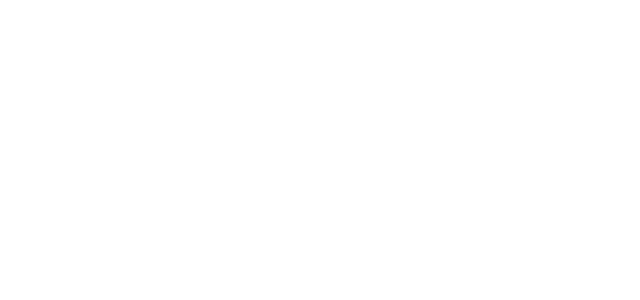
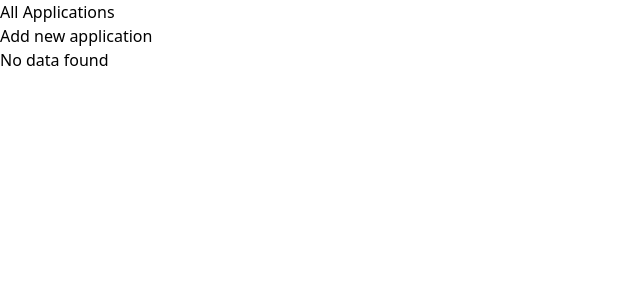
Before and after one commit to jilpatel8244/job-application-form-using-react, a React (Vite) app: page / in a window 1280 px wide. Before the commit this address had no page. Shown: the top 300 px of the page, without its empty margins (0-640 px from the left). Built offline with nearby package versions, Linux system fonts and the light colour scheme.

Commit message:
route changes: from /list-users to /

```diff
--- a/src/App.jsx
+++ b/src/App.jsx
@@ -8,7 +8,7 @@
       <BrowserRouter>
         <Routes>
           <Route>
-            <Route path="/list-users" element={<UsersList />} />
+            <Route path="/" element={<UsersList />} />
             <Route path="/add-application" element={<JobForm />} />
             <Route path="/update-application/:id" element={<JobForm />} />
           </Route>
--- a/src/components/JobForm.jsx
+++ b/src/components/JobForm.jsx
@@ -322,7 +322,7 @@
     localStorage.setItem("users", JSON.stringify(users));
 
     console.log("user stored successfully");
-    navigate('/list-users');
+    navigate('/');
   }
 
   function handleUpdate(event) {
@@ -340,7 +340,7 @@
 
     localStorage.setItem("users", JSON.stringify(updatedUsers));
     console.log("user updated successfully");
-    navigate('/list-users');
+    navigate('/');
   }
 
   let component;
```
